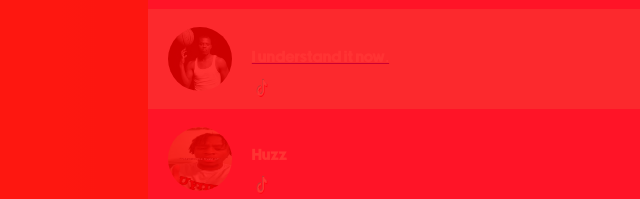
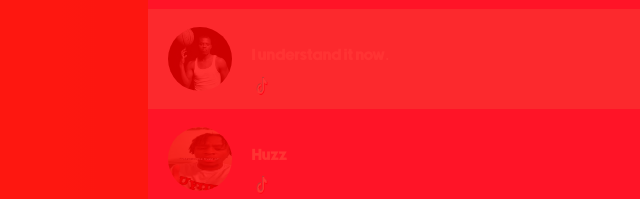
Before and after one commit to conchAIsol/tt500fibnal, a plain HTML site: page index.html in a window 1280 px wide. Shown: the part 601-800 px from the top of the page, 118-758 px from the left. Drawn offline with Linux system fonts and the light colour scheme.

Commit message:
Update index.html

```diff
--- a/index.html
+++ b/index.html
@@ -76,10 +76,10 @@
             <img src="orangie.jpg" class="pfp">
         </div>
         <div id="desc">
-            <a href="https://www.tiktok.com/search?lang=en&q=I%20understand%20it%20now&t=1732074408818"><p id="name">I understand it now.</p></a>
+            <p id="name">I understand it now.</p>
             <div id="walletinfo" style="display: flex; flex-direction: row;">
 
-                <img src="x66.png" class="copy">
+                <a href="https://www.tiktok.com/search?lang=en&q=I%20understand%20it%20now&t=1732074408818"><img src="x66.png" class="copy"></a>
             </div>
         </div>
 
```
